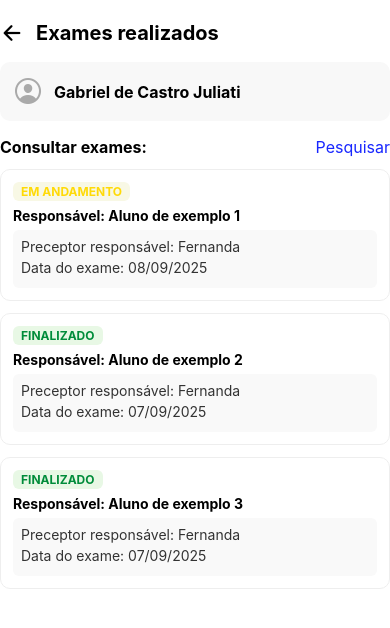
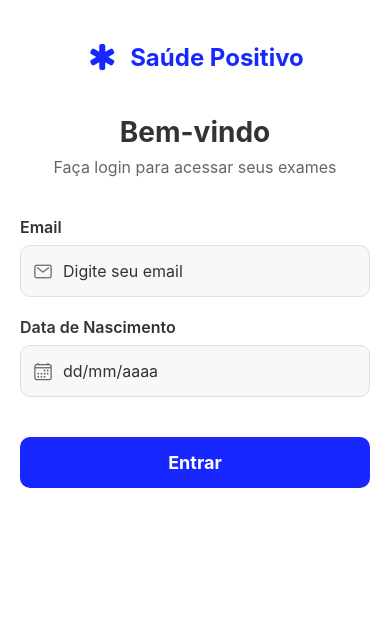
Before and after one commit to Matheusl-Silva/SaudePositivoAPP, a React Native app in the folder PositivoAPP/: screen / in a window 390 px wide. Shown: the top 628 px of the page. Built offline with nearby package versions, Linux system fonts and the light colour scheme.

Commit message:
✨ feat: Criado tela de login do usuario
Realizdo a criação da tela de login do usuário

```diff
--- a/PositivoAPP/index.js
+++ b/PositivoAPP/index.js
@@ -1,8 +1,9 @@
-import { registerRootComponent } from 'expo';
+import { registerRootComponent } from "expo";
 
-import App from './src/pages/VisualizaçãodeExames';
+import App from "./src/pages/VisualizaçãodeExames";
+import Login from "./src/pages/Login";
 
 // registerRootComponent calls AppRegistry.registerComponent('main', () => App);
 // It also ensures that whether you load the app in Expo Go or in a native build,
 // the environment is set up appropriately
-registerRootComponent(App);
+registerRootComponent(Login);
--- /dev/null
+++ b/PositivoAPP/src/pages/Login/index.js
@@ -0,0 +1,202 @@
+import {
+  View,
+  Text,
+  StyleSheet,
+  TouchableOpacity,
+  SafeAreaView,
+  TextInput,
+  Alert,
+} from "react-native";
+import { useState } from "react";
+import { Ionicons } from "@expo/vector-icons";
+
+export default function Login() {
+  const [email, setEmail] = useState("");
+  const [dataNascimento, setDataNascimento] = useState("");
+
+  const handleLogin = () => {
+    if (!email || !dataNascimento) {
+      Alert.alert("Erro", "Por favor, preencha todos os campos");
+      return;
+    }
+
+    const emailRegex = /^[^\s@]+@[^\s@]+\.[^\s@]+$/;
+    if (!emailRegex.test(email)) {
+      Alert.alert("Erro", "Por favor, insira um email válido");
+      return;
+    }
+  };
+
+  const formatarData = (text) => {
+    const numeros = text.replace(/\D/g, "");
+
+    if (numeros.length <= 2) {
+      return numeros;
+    } else if (numeros.length <= 4) {
+      return `${numeros.slice(0, 2)}/${numeros.slice(2)}`;
+    } else {
+      return `${numeros.slice(0, 2)}/${numeros.slice(2, 4)}/${numeros.slice(
+        4,
+        8
+      )}`;
+    }
+  };
+
+  const handleDataChange = (text) => {
+    const formatted = formatarData(text);
+    if (formatted.length <= 10) {
+      setDataNascimento(formatted);
+    }
+  };
+
+  return (
+    <SafeAreaView style={styles.container}>
+      <View style={styles.header}>
+        <Ionicons name="medical" size={32} color="#1827ffff" />
+        <Text style={styles.headerTitle}>Saúde Positivo</Text>
+      </View>
+
+      <View style={styles.formContainer}>
+        <Text style={styles.bemvindoText}>Bem-vindo</Text>
+        <Text style={styles.subtitleText}>
+          Faça login para acessar seus exames
+        </Text>
+
+        <View style={styles.inputContainer}>
+          <Text style={styles.label}>Email</Text>
+          <View style={styles.inputWrapper}>
+            <Ionicons
+              name="mail-outline"
+              size={20}
+              color="#666"
+              style={styles.inputIcon}
+            />
+            <TextInput
+              style={styles.input}
+              placeholder="Digite seu email"
+              value={email}
+              onChangeText={setEmail}
+              keyboardType="email-address"
+              autoCapitalize="none"
+              autoCorrect={false}
+            />
+          </View>
+        </View>
+
+        <View style={styles.inputContainer}>
+          <Text style={styles.label}>Data de Nascimento</Text>
+          <View style={styles.inputWrapper}>
+            <Ionicons
+              name="calendar-outline"
+              size={20}
+              color="#666"
+              style={styles.inputIcon}
+            />
+            <TextInput
+              style={styles.input}
+              placeholder="dd/mm/aaaa"
+              value={dataNascimento}
+              onChangeText={handleDataChange}
+              keyboardType="numeric"
+              maxLength={10}
+            />
+          </View>
+        </View>
+
+        <TouchableOpacity style={styles.loginButton} onPress={handleLogin}>
+          <Text style={styles.loginButtonText}>Entrar</Text>
+        </TouchableOpacity>
+      </View>
+    </SafeAreaView>
+  );
+}
+
+const styles = StyleSheet.create({
+  container: {
+    flex: 1,
+    backgroundColor: "#fff",
+    padding: 16,
+  },
+  header: {
+    flexDirection: "row",
+    alignItems: "center",
+    justifyContent: "center",
+    marginTop: 40,
+    marginBottom: 40,
+  },
+  headerTitle: {
+    fontSize: 24,
+    fontWeight: "bold",
+    marginLeft: 12,
+    color: "#1827ffff",
+  },
+  formContainer: {
+    flex: 1,
+    paddingHorizontal: 20,
+  },
+  bemvindoText: {
+    fontSize: 28,
+    fontWeight: "bold",
+    textAlign: "center",
+    marginBottom: 8,
+    color: "#333",
+  },
+  subtitleText: {
+    fontSize: 16,
+    textAlign: "center",
+    marginBottom: 40,
+    color: "#666",
+  },
+  inputContainer: {
+    marginBottom: 20,
+  },
+  label: {
+    fontSize: 16,
+    fontWeight: "600",
+    marginBottom: 8,
+    color: "#333",
+  },
+  inputWrapper: {
+    flexDirection: "row",
+    alignItems: "center",
+    backgroundColor: "#f8f8f8",
+    borderRadius: 10,
+    paddingHorizontal: 12,
+    borderWidth: 1,
+    borderColor: "#e0e0e0",
+  },
+  inputIcon: {
+    marginRight: 10,
+  },
+  input: {
+    flex: 1,
+    paddingVertical: 15,
+    fontSize: 16,
+    color: "#333",
+  },
+  loginButton: {
+    backgroundColor: "#1827ffff",
+    paddingVertical: 15,
+    borderRadius: 10,
+    marginTop: 20,
+    marginBottom: 30,
+  },
+  loginButtonText: {
+    color: "#fff",
+    fontSize: 18,
+    fontWeight: "bold",
+    textAlign: "center",
+  },
+  footer: {
+    alignItems: "center",
+  },
+  footerText: {
+    fontSize: 14,
+    color: "#666",
+    textAlign: "center",
+  },
+  linkText: {
+    color: "#1827ffff",
+    fontWeight: "600",
+  },
+});
```
Also changed, not shown: PositivoAPP/package.json (+11 -8 lines), PositivoAPP/src/pages/VisualizaçãodeExames/index.js (+11 -10 lines), 1 other file (tests, documents, lock files or other folders).
